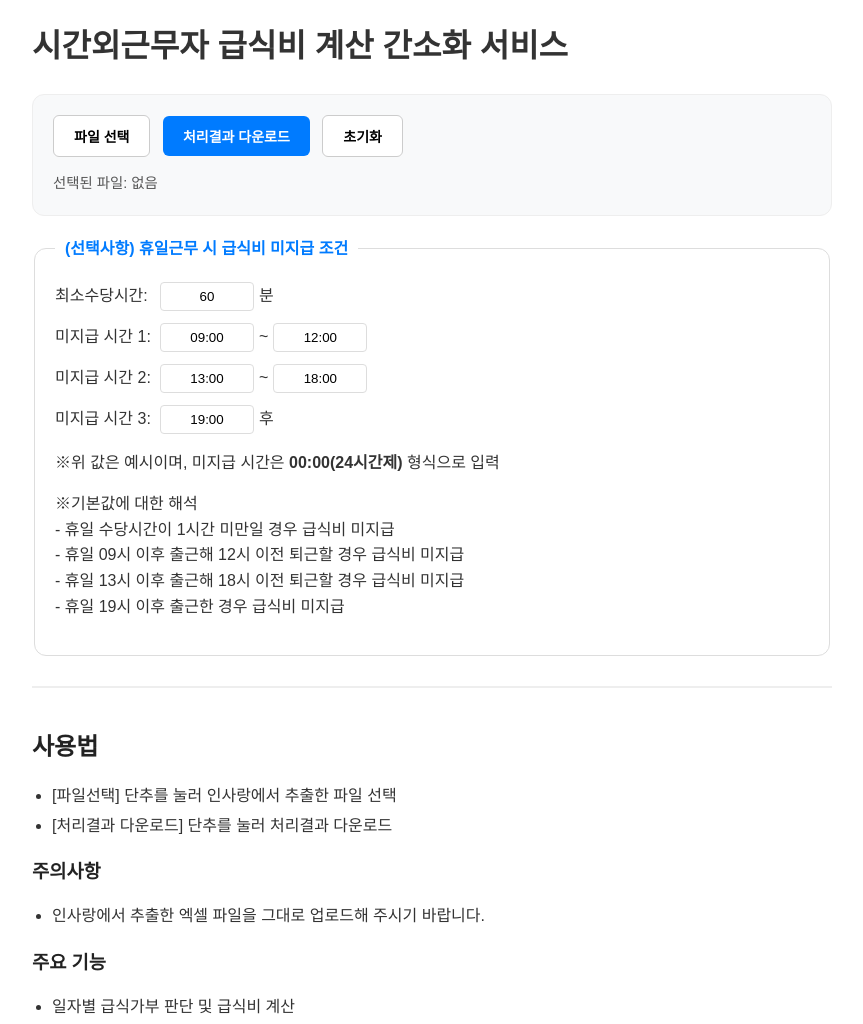
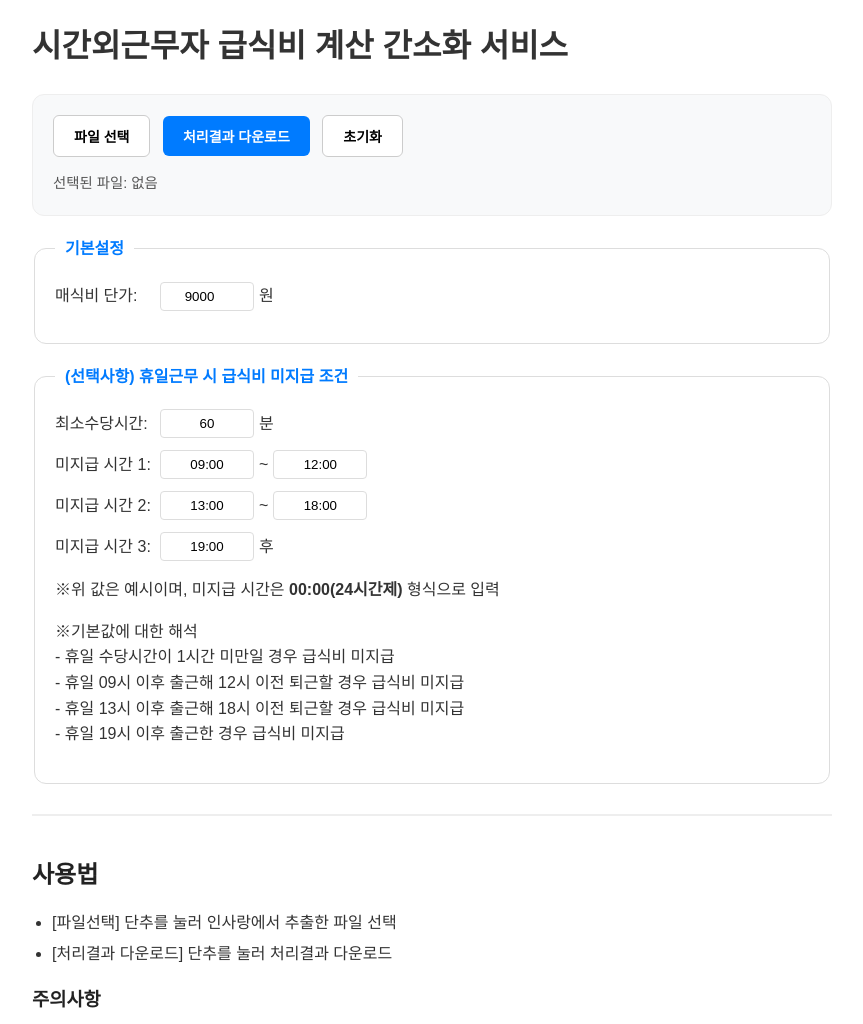
Before and after one commit to sy0083k/OvertimeMeal, a Flask app: page / in a window 1280 px wide. Shown: the top 1024 px of the page, without its empty margins (208-1071 px from the left). Run offline with Flask 2, Linux system fonts and the light colour scheme.

Commit message:
Feat: Render 배포를 위한 구조 개편 및 파일명 변경 (index.py -> app.py)

```diff
--- a/api/index.py
+++ b/api/app.py
@@ -3,9 +3,17 @@ from datetime import datetime, time
 import os
 import pandas as pd
 from io import BytesIO
-from werkzeug.utils import secure_filename
 
 app = Flask(__name__)
+
+# [개선] 사용할 원본 컬럼명과 내부용 표준 이름을 매핑합니다.
+COLUMN_MAP = {
+    '출근(실제)': '출근_실제',
+    '퇴근(실제)': '퇴근_실제',
+    '수당시간(분)': '수당시간_분',
+}
+# 역매핑 (저장 시 다시 괄호 포함 이름으로 돌리기 위함)
+REVERSE_COLUMN_MAP = {v: k for k, v in COLUMN_MAP.items()}
 
 # Add template folder configuration
 template_dir = os.path.abspath(os.path.dirname(__file__))
@@ -25,6 +33,7 @@ def home():
 def upload_file():
     try:
         # 1. FormData에서 직접 텍스트 값 추출
+        unit_price = int(request.form.get('unitPrice', 9000)) # [적용] 사용자 입력 단가
         min_hours = int(request.form.get('minHours', 60))
         s1 = request.form.get('startTime1')
         e1 = request.form.get('endTime1')
@@ -34,8 +43,10 @@ def upload_file():
 
         file = request.files['file']
         if file and allowed_file(file.filename):
+            # 1. 사용할 실제 컬럼명 리스트 (괄호 포함 원본 그대로)
+            target_columns = ['No.', '근무일자', '부서', '직급', '고유식별번호', '성명', '휴일구분', '자료구분', '결재상태', '출근(실제)', '퇴근(실제)', '수당시간(분)']
             # 엑셀 로드 및 컬럼 정리
-            df = pd.read_excel(file, index_col=0, usecols=[1,2,3,4,5,6,10,11,12,17,18,21,28])
+            df = pd.read_excel(file, index_col=0, usecols=target_columns)
             df = df.query("자료구분 == '정산' and 결재상태 == '처리'")
             df.columns = df.columns.str.strip().str.replace(' ', '_', regex=False).str.replace('(', '_').str.replace(')', '')
 
@@ -45,42 +56,48 @@ def upload_file():
             df['근무일자'] = df['근무일자'].dt.date
 
             # 3. 텍스트 상태로 급식비 판정 로직 적용
-            df['meal'] = 0
+            df['식수'] = 0
             # 평일 기준
-            df.loc[(df.휴일구분 == '평일') & (df.수당시간_분 >= 60), 'meal'] = 1
+            df.loc[(df.휴일구분 == '평일') & (df.수당시간_분 >= 60), '식수'] = 1
 
             # 휴일 기준 (텍스트 비교)
             is_holiday = (df.휴일구분 == '휴일')
-            df.loc[is_holiday & (df.수당시간_분 > min_hours), 'meal'] = 1
+            df.loc[is_holiday & (df.수당시간_분 >= min_hours), '식수'] = 1
 
             # 미지급 조건 (텍스트 간 크기 비교)
             if s1 and e1:
-                df.loc[is_holiday & (df.출근_실제 >= s1) & (df.퇴근_실제 <= e1), 'meal'] = 0
+                df.loc[is_holiday & (df.출근_실제 >= s1) & (df.퇴근_실제 <= e1), '식수'] = 0
             if s2 and e2:
-                df.loc[is_holiday & (df.출근_실제 >= s2) & (df.퇴근_실제 <= e2), 'meal'] = 0
+                df.loc[is_holiday & (df.출근_실제 >= s2) & (df.퇴근_실제 <= e2), '식수'] = 0
             if s3:
-                df.loc[is_holiday & (df.출근_실제 >= s3), 'meal'] = 0
+                df.loc[is_holiday & (df.출근_실제 >= s3), '식수'] = 0
 
-            df['pay'] = df['meal'] * 8000
+            df['식대'] = df['식수'] * unit_price
 
             # 개인별 집계 데이터 생성
-            summary_df = df.groupby('성명')[['meal', 'pay']].sum().reset_index()
+            summary_df = df.groupby('성명')[['식수', '식대']].sum().reset_index()
+
+            # 5. 저장 직전 컬럼명 복구 (예쁜 이름으로 변경)
+            # 분석용으로 추가한 내부 컬럼(day 등) 제외하고 필요한 것만 매핑하여 복구
+            export_df = df.rename(columns=REVERSE_COLUMN_MAP)
 
             # 4. 결과 저장 (openpyxl 사용)
             output = BytesIO()
             with pd.ExcelWriter(output, engine='openpyxl') as writer:
-                df.to_excel(writer, sheet_name='report')
+                export_df.to_excel(writer, sheet_name='report')
                 # 시트 2: 개인별 총계
                 summary_df.to_excel(writer, sheet_name='summary', index=False)
                 # 시트 3: 날짜별 피벗 (누가 몇 일에 먹었나)
-                pivot_df = df[df['meal'] == 1].pivot(index='성명', columns='근무일자2', values='근무일자2')
+                pivot_df = df[df['식수'] == 1].pivot(index='성명', columns='근무일자2', values='근무일자2')
                 pivot_df.to_excel(writer, sheet_name='pivot_report')
 
             output.seek(0)
             return send_file(output, mimetype='application/vnd.openxmlformats-officedocument.spreadsheetml.sheet',
-                             as_attachment=True, download_name='급식비_계산결과.xlsx')
+                             as_attachment=True, download_name='계산결과.xlsx')
     except Exception as e:
-        return jsonify({'error': str(e)}), 400
+        print(f"Error: {e}") # 서버 로그 확인용
+        return jsonify({'error': '서버 내부 오류가 발생했습니다.'}), 500
 
 if __name__ == '__main__':
-    app.run(debug=True)
+    # 로컬 테스트용. Render 배포 시에는 gunicorn이 실행하므로 이 부분은 무시됨.
+    app.run(host='0.0.0.0', port=int(os.environ.get('PORT', 5000)))
--- a/api/templates/index.html
+++ b/api/templates/index.html
@@ -62,6 +62,13 @@
         <div id="fileInfo">선택된 파일: 없음</div>
     </div>
 
+    <fieldset>
+		<legend>기본설정</legend>
+		<div class="form-group">
+			<label for="unitPrice">매식비 단가:</label>
+			<input type="number" class="number-input" id="unitPrice" value="9000" step="1000"> 원
+		</div>
+	</fieldset>
     <fieldset>
         <legend>(선택사항) 휴일근무 시 급식비 미지급 조건</legend>
 		<div class="form-group">
@@ -139,6 +146,7 @@
 			formData.append('startTime2', document.getElementById('startTime2').value);
 			formData.append('endTime2', document.getElementById('endTime2').value);
 			formData.append('startTime3', document.getElementById('startTime3').value);
+			formData.append('unitPrice', document.getElementById('unitPrice').value);
 
 			try {
 				const btn = document.querySelector('.primary');
@@ -152,7 +160,6 @@
 					const url = window.URL.createObjectURL(blob);
 					const a = document.createElement('a');
 					a.href = url;
-					a.download = `급식비계산_${new Date().toISOString().slice(0,10)}.xlsx`;
 					a.click();
 					alert('다운로드가 시작되었습니다.');
 				} else {
--- a/requirements.txt
+++ b/requirements.txt
@@ -2,4 +2,4 @@ flask==2.0.1
 pandas>=2.2.0
 openpyxl==3.1.2
 xlrd==2.0.1
-werkzeug==2.0.1
+gunicorn>=20.1.0
```
Also changed, not shown: 1 other file.
